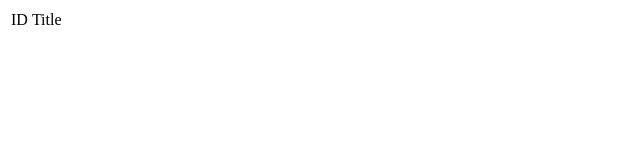
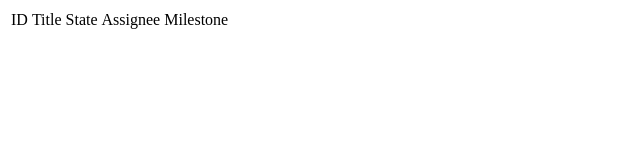
Before and after one commit to bitgeeky/bugbin, a plain HTML site: page github/index.html in a window 1280 px wide. Shown: the whole page, without its empty margins (0-640 px from the left). Drawn offline with Linux system fonts and the light colour scheme; no server answers.

Commit message:
added columns

```diff
--- a/github/index.html
+++ b/github/index.html
@@ -16,6 +16,15 @@
             <td>
                 Title
             </td>
+            <td>
+                State
+            </td>
+            <td>
+                Assignee
+            </td>
+            <td>
+                Milestone
+            </td>
         </tr>
     </thead>
         <tbody id='issue-table-body'>
```
